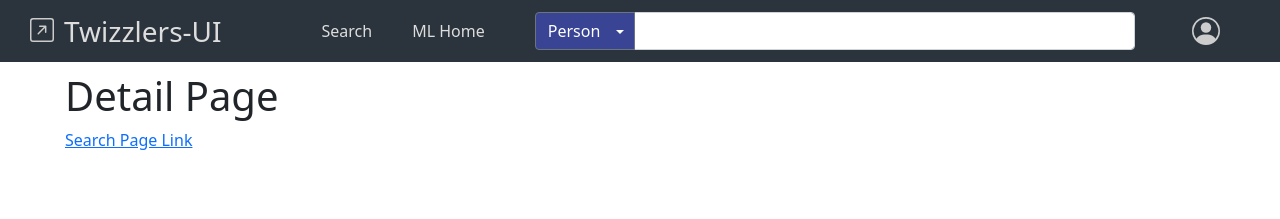
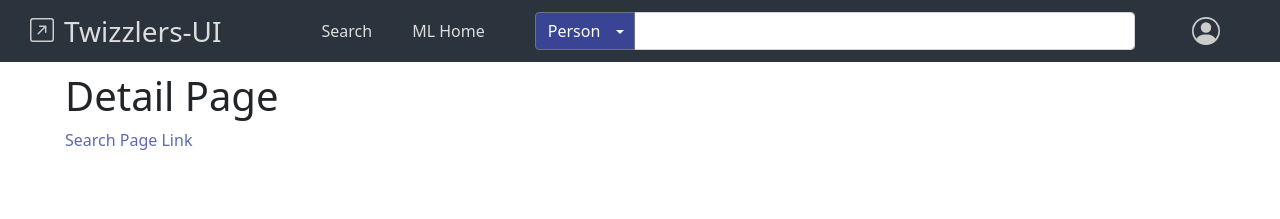
Before and after one commit to wooldridge/twizzlers-ui, a React (Create React App) app: page /detail in a window 1280 px wide. Shown: the top 219 px of the page. Built offline with nearby package versions, Linux system fonts and the light colour scheme.

Commit message:
Fix linting warnings

```diff
--- a/src/api/search.ts
+++ b/src/api/search.ts
@@ -1,4 +1,4 @@
-import axios from "axios";
+// import axios from "axios";
 import { searchResults } from "../mocks/search";
 import { summary } from "../mocks/summary";
 
--- a/src/components/Header/Header.tsx
+++ b/src/components/Header/Header.tsx
@@ -14,7 +14,7 @@ const Header: React.FC<Props> = (props) => {
             <span className={styles.menu} key={"menu-" + index}>
                 {menu.to ?
                     <Link to={menu.to}>{menu.label}</Link> :
-                    <a href={menu.url} target="_blank">{menu.label}</a>
+                    <a href={menu.url} target="_blank" rel="noreferrer">{menu.label}</a>
                 }
             </span>
         )
--- a/src/components/SearchBox/SearchBox.tsx
+++ b/src/components/SearchBox/SearchBox.tsx
@@ -1,4 +1,4 @@
-import React, { useState, useEffect } from "react";
+import React, { useState } from "react";
 import { useHistory } from "react-router-dom";
 import InputGroup from "react-bootstrap/InputGroup";
 import DropdownButton from "react-bootstrap/DropdownButton";
--- a/src/pages/Dashboard.tsx
+++ b/src/pages/Dashboard.tsx
@@ -14,7 +14,7 @@ const Dashboard: React.FC<Props> = (props) => {
 
   useEffect(() => {
     setSummary(getSummary({}));
-  });
+  }, []);
 
   return (
       <div className={styles.dashboard}>
--- a/src/pages/Detail.module.scss
+++ b/src/pages/Detail.module.scss
@@ -0,0 +1,6 @@
+.detail {
+    a {
+        text-decoration: none;
+        color: #5d6aaa;
+    }
+}
--- a/src/pages/Detail.tsx
+++ b/src/pages/Detail.tsx
@@ -6,7 +6,7 @@ type Props = {};
 
 const Detail: React.FC<Props> = (props) => {
   return (
-    <div>
+    <div className={styles.detail}>
       <h1>Detail Page</h1>
       <p><Link to="/search">Search Page Link</Link></p>
     </div>
--- a/src/pages/Search.tsx
+++ b/src/pages/Search.tsx
@@ -13,7 +13,7 @@ const Search: React.FC<Props> = (props) => {
 
   useEffect(() => {
     setSearchResults(getSearchResults({}));
-  });
+  }, []);
 
   return (
     <div>
```
Also changed, not shown: src/pages/Search.module.scss (indentation only).
